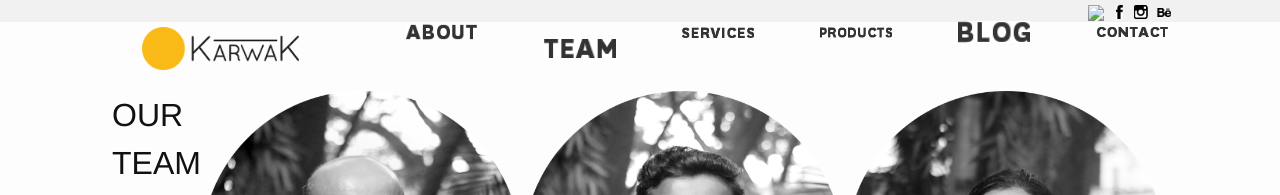
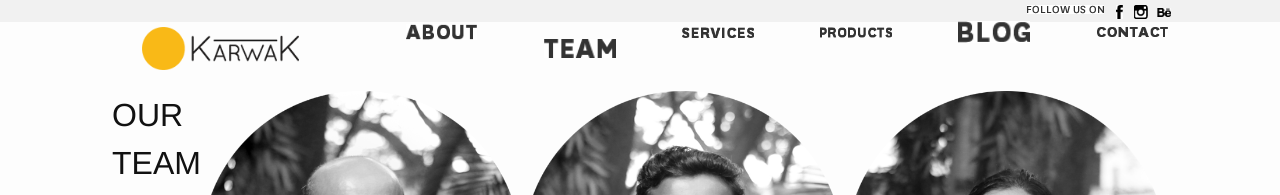
Before and after one commit to guttikar/newkarwak, a Jekyll site: the page built from team.html, in a window 1280 px wide. Shown: the top 195 px of the page. Built offline with Jekyll 4.4.1, drawn with Linux system fonts in a browser that asks for light colours; nearby versions of some CDN libraries; some web fonts are replaced.

Commit message:
corrected followup image link (added {{site.baseurl}})

```diff
--- a/_includes/header.html
+++ b/_includes/header.html
@@ -4,7 +4,7 @@
 			<li class="behance"><a href="#behance">Behance</a></li>
 			<li class="insta"><a href="#insta">Instagram</a></li>
 			<li class="fb"><a href="#fb">Facebook</a></li>
-			<li><img src="img/followus.png"></li>
+			<li><img src="{{site.baseurl}}/img/followus.png"></li>
 		</ul>
 
 	</div>
```
